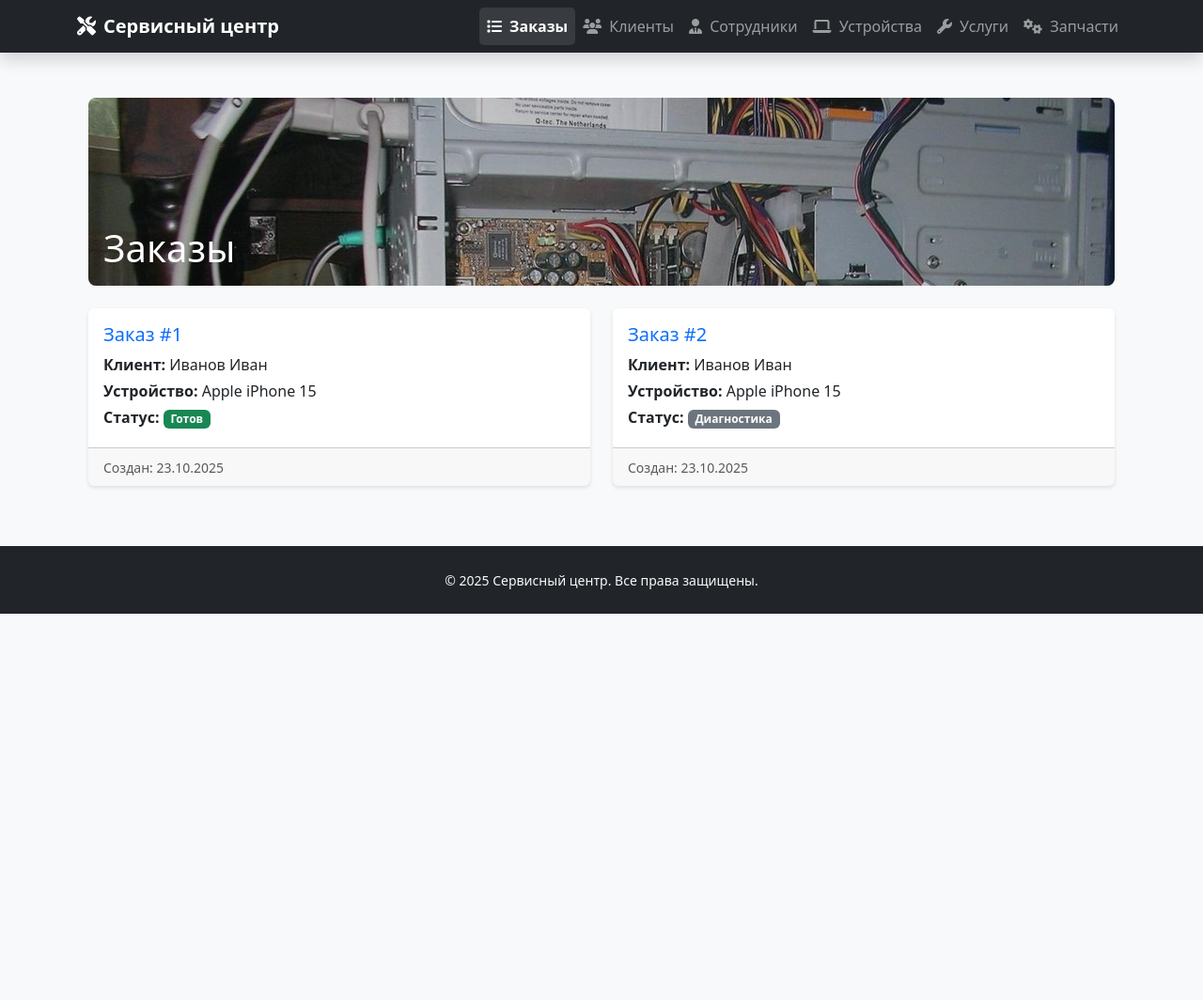
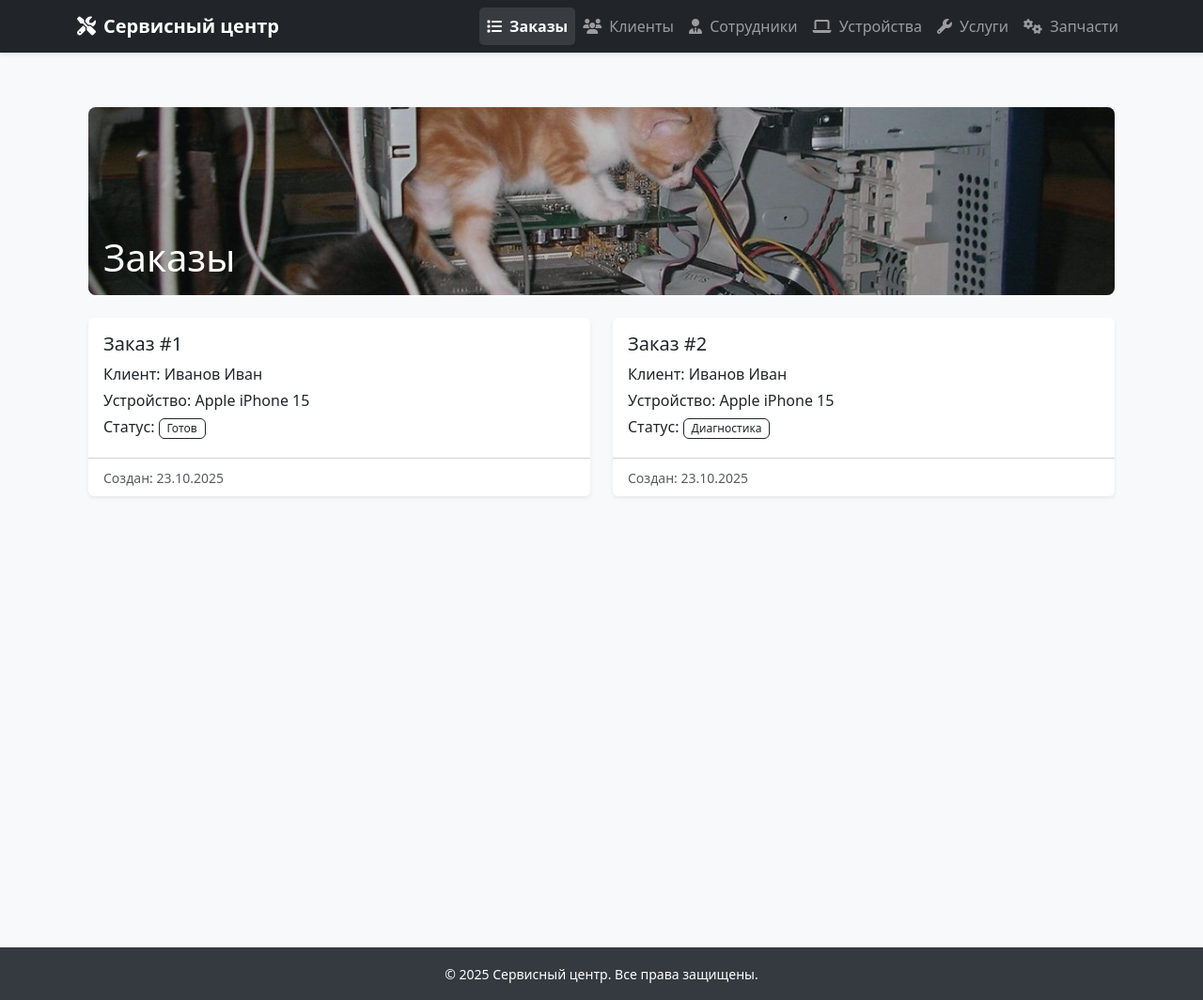
Before and after one commit to shachir7-byte/Servise1-, a Django app: page /orders/ in a window 1280 px wide. Shown: the whole page at 94% size. Run offline with Django 5.2, Linux system fonts and the light colour scheme; data comes from the database, SQL or seed files in the repository.

Commit message:
пара дизайн

```diff
--- a/proekSERV/SAMserv/templates/base.html
+++ b/proekSERV/SAMserv/templates/base.html
@@ -1,26 +1,70 @@
+<!-- templates/base.html -->
 <!DOCTYPE html>
 <html lang="ru">
 <head>
     <meta charset="UTF-8">
     <meta name="viewport" content="width=device-width, initial-scale=1.0">
     <title>{% block title %}Сервисный центр{% endblock %}</title>
+    <!-- ИСПРАВЛЕНО: убраны пробелы в конце URL -->
     <link href="https://cdn.jsdelivr.net/npm/bootstrap@5.3.0/dist/css/bootstrap.min.css" rel="stylesheet">
     <link rel="stylesheet" href="https://cdnjs.cloudflare.com/ajax/libs/font-awesome/6.4.0/css/all.min.css">
     <style>
-        .navbar { position: fixed; top: 0; width: 100%; z-index: 1000; }
-        body { padding-top: 80px; background-color: #f8f9fa; }
-        .nav-link.active { font-weight: bold; background-color: rgba(255,255,255,0.1); border-radius: 5px; }
-        .card { transition: transform 0.2s; border: none; box-shadow: 0 2px 4px rgba(0,0,0,0.1); }
-        .card:hover { transform: translateY(-2px); box-shadow: 0 4px 8px rgba(0,0,0,0.15); }
-        .status-new { background: #e3f2fd; color: #1976d2; }
-        .status-diagnostics { background: #fff3cd; color: #856404; }
-        .status-repair { background: #ffeaa7; color: #856404; }
-        .status-ready { background: #d1f2eb; color: #155724; }
-        .status-issued { background: #d5dbdb; color: #424949; }
+        body {
+            display: flex;
+            flex-direction: column;
+            min-height: 100vh;
+            background-color: #f8f9fa;
+            margin: 0;
+            padding-top: 70px;
+        }
+        .navbar {
+            position: fixed;
+            top: 0;
+            left: 0;
+            width: 100%;
+            z-index: 1000;
+            box-shadow: 0 2px 4px rgba(0,0,0,0.1);
+        }
+        .content-wrapper {
+            flex: 1;
+            padding-top: 20px;
+        }
+        footer {
+            margin-top: auto;
+            background-color: #343a40;
+            color: #fff;
+            padding: 1rem 0;
+            text-align: center;
+        }
+        .nav-link.active {
+            font-weight: bold;
+            background-color: rgba(255,255,255,0.1);
+            border-radius: 5px;
+        }
+        .card {
+            transition: transform 0.2s;
+            border: none;
+            box-shadow: 0 2px 4px rgba(0,0,0,0.1);
+        }
+        .card:hover {
+            transform: translateY(-2px);
+            box-shadow: 0 4px 8px rgba(0,0,0,0.15);
+        }
+        .status-badge {
+            padding: 0.25em 0.4em;
+            font-size: 0.75em;
+            border-radius: 0.25rem;
+        }
+        .status-new { background-color: #e3f2fd; color: #1976d2; }
+        .status-diagnostics { background-color: #fff3cd; color: #856404; }
+        .status-repair { background-color: #ffeaa7; color: #856404; }
+        .status-ready { background-color: #d1f2eb; color: #155724; }
+        .status-issued { background-color: #d5dbdb; color: #424949; }
     </style>
 </head>
 <body>
-    <nav class="navbar navbar-expand-lg navbar-dark bg-dark shadow">
+    <!-- Навбар (остаётся наверху) -->
+    <nav class="navbar navbar-expand-lg navbar-dark bg-dark">
         <div class="container">
             <a class="navbar-brand fw-bold" href="{% url 'order-list' %}">
                 <i class="fas fa-tools me-2"></i>Сервисный центр
@@ -65,16 +109,21 @@
         </div>
     </nav>
 
-    <div class="container mb-5">
-        {% block content %}{% endblock %}
+    <!-- Основной контент -->
+    <div class="content-wrapper">
+        <div class="container mb-5">
+            {% block content %}{% endblock %}
+        </div>
     </div>
 
-    <footer class="bg-dark text-light py-4 mt-5">
-        <div class="container text-center">
+    <!-- Футер в самом низу -->
+    <footer>
+        <div class="container">
             <small>© 2025 Сервисный центр. Все права защищены.</small>
         </div>
     </footer>
 
+    <!-- ИСПРАВЛЕНО: убраны пробелы в конце URL -->
     <script src="https://cdn.jsdelivr.net/npm/bootstrap@5.3.0/dist/js/bootstrap.bundle.min.js"></script>
 </body>
 </html>
--- a/proekSERV/SAMserv/templates/orders/order_detail.html
+++ b/proekSERV/SAMserv/templates/orders/order_detail.html
@@ -1,3 +1,4 @@
+<!--order_detail.html-->
 {% extends 'base.html' %}
 {% load custom_filters %}
 {% block title %}Заказ #{{ order.id }} — {{ order.client.last_name }} {{ order.client.first_name }}{% endblock %}
--- a/proekSERV/SAMserv/templates/orders/order_list.html
+++ b/proekSERV/SAMserv/templates/orders/order_list.html
@@ -1,5 +1,4 @@
-
-<!--order_list-->
+<!--order_list.html-->
 {% extends 'base.html' %}
 {% load static %}
 
@@ -9,7 +8,7 @@
 <div class="container mt-4">
     <!-- Фоновое изображение -->
     <div class="position-relative mb-4" style="height: 200px; overflow: hidden; border-radius: 8px;">
-        <img src="{% static 'SAMserv/images/orders_bg.jpg' %}"  <!-- исправленный путь -->
+        <img src="{% static 'SAMserv/images/orders_bg.jpg' %}"
              class="w-100 h-100"
              style="object-fit: cover;"
              alt="Фон заказов">
@@ -23,27 +22,23 @@
     <div class="row">
         {% for order in orders %}
         <div class="col-md-6 mb-3">
-            <div class="card h-100">
+            <div class="card h-100 border-0 shadow-sm">
                 <div class="card-body">
                     <h5 class="card-title">
-                        <a href="{% url 'order-detail' order.id %}" class="text-decoration-none">
+                        <a href="{% url 'order-detail' order.id %}" class="text-decoration-none text-dark" style="font-weight: 500;">
                             Заказ #{{ order.id }}
                         </a>
                     </h5>
-                    <p class="card-text mb-1"><strong>Клиент:</strong> {{ order.client }}</p>
-                    <p class="card-text mb-1"><strong>Устройство:</strong> {{ order.device }}</p>
-                    <p class="card-text mb-1"><strong>Статус:</strong>
-                        <span class="badge
-                            {% if order.status == 'new' %}bg-primary
-                            {% elif order.status == 'repair' %}bg-warning
-                            {% elif order.status == 'ready' %}bg-success
-                            {% else %}bg-secondary{% endif %}">
+                    <p class="card-text mb-1"><strong class="text-dark" style="font-weight: 500;">Клиент:</strong> <span class="text-dark" style="font-weight: 500;">{{ order.client }}</span></p>
+                    <p class="card-text mb-1"><strong class="text-dark" style="font-weight: 500;">Устройство:</strong> <span class="text-dark" style="font-weight: 500;">{{ order.device }}</span></p>
+                    <p class="card-text mb-1"><strong class="text-dark" style="font-weight: 500;">Статус:</strong>
+                        <span class="badge border border-dark text-dark" style="background-color: transparent; font-weight: 500;">
                             {{ order.get_status_display }}
                         </span>
                     </p>
                 </div>
-                <div class="card-footer">
-                    <small class="text-muted">Создан: {{ order.created_date|date:"d.m.Y" }}</small>
+                <div class="card-footer bg-transparent">
+                    <small class="text-muted" style="font-weight: 500;">Создан: {{ order.created_date|date:"d.m.Y" }}</small>
                 </div>
             </div>
         </div>
```
Also changed, not shown: proekSERV/SAMserv/templates/clients/client_list.html (+5 -4 lines), proekSERV/SAMserv/templates/details/detail_list.html (+7 -6 lines), proekSERV/SAMserv/templates/devices/device_list.html (+5 -4 lines), proekSERV/SAMserv/templates/employees/employee_list.html (+6 -5 lines), proekSERV/SAMserv/templates/services/service_list.html (+12 -5 lines).
